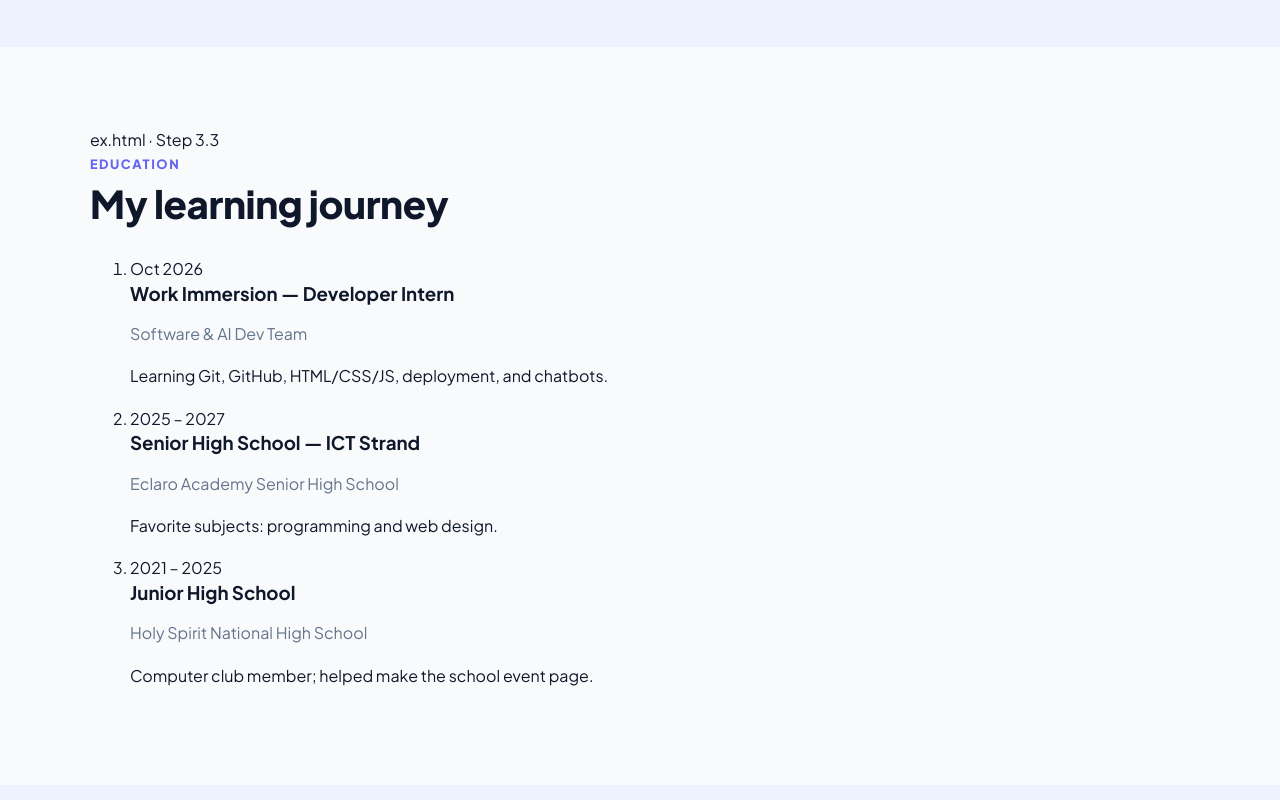
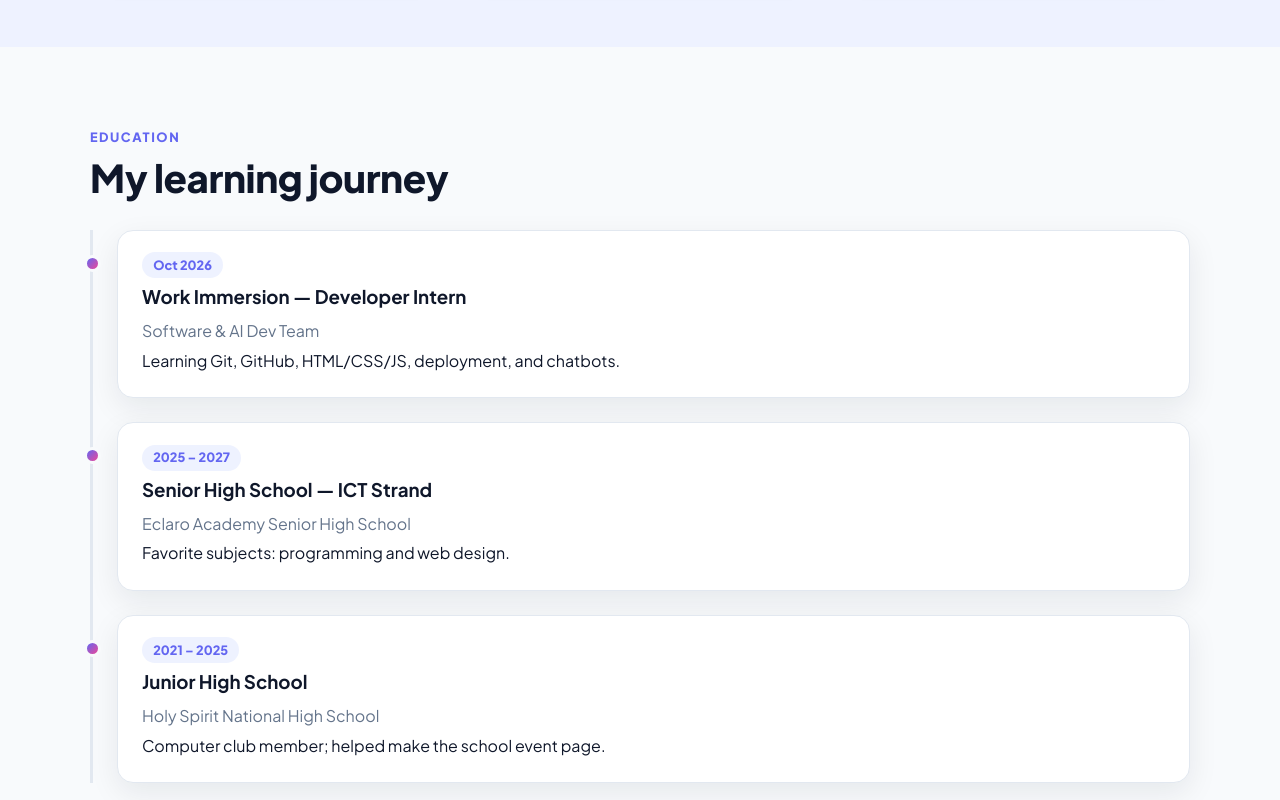
Before and after one commit to joshtiozon/portfolio, a plain HTML site: page index.html in a window 1280 px wide. Shown: the part 1500-2300 px from the top of the page. Drawn offline with Linux system fonts and the light colour scheme.

Commit message:
Added logo and fixed education timeline

```diff
--- a/css/style.css
+++ b/css/style.css
@@ -1044,3 +1044,49 @@ h3 {
         transform: none;
     }
 }
+
+/* education timeline */
+.timeline {
+    list-style: none;
+    margin: 0;
+    padding: 0 0 0 1.5rem;
+    border-left: 3px solid var(--border);
+    display: grid;
+    gap: 1.5rem;
+}
+
+.timeline-item {
+    position: relative;
+    background: var(--surface);
+    border: 1px solid var(--border);
+    border-radius: var(--radius);
+    padding: 1.25rem 1.5rem;
+    box-shadow: var(--shadow);
+}
+
+.timeline-item::before {
+    content: "";
+    position: absolute;
+    left: calc(-1.5rem - 10px);
+    top: 1.5rem;
+    width: 17px;
+    height: 17px;
+    border-radius: 50%;
+    background: var(--gradient);
+    border: 3px solid var(--bg);
+}
+
+.timeline-item p {
+    margin: 0.2rem 0;
+}
+
+.timeline-date {
+    display: inline-block;
+    font-size: 0.8rem;
+    font-weight: 800;
+    color: var(--accent);
+    background: var(--chip-bg);
+    padding: 0.15rem 0.7rem;
+    border-radius: 999px;
+    margin-bottom: 0.5rem;
+}
--- a/data/profile.js
+++ b/data/profile.js
@@ -13,13 +13,13 @@
     education: [
         {
             level: "Senior High School — ICT Strand",
-            school: "Sample Senior High School",
+            school: "Eclaro Academy Senior High School",
             years: "2025 – 2027",
             details: "Grade 12. Favorite subjects: programming and web design."
         },
         {
             level: "Junior High School",
-            school: "Sample National High School",
+            school: "Holy Spirit National High School",
             years: "2021 – 2025",
             details: "Joined the computer club and helped make the school event page."
         }
@@ -43,7 +43,7 @@
             tech: ["JavaScript"]
         }
     ],
-    hobbies: ["drawing", "mobile games", "playing basketball"],
+    hobbies: ["guitarist, mobile games, playing basketball"],
     goals: "I want to take up Computer Science in college and become a full-stack developer.",
     ojt: "Work immersion intern (developer) with a software & AI dev team, Oct 12–30, 2026.",
     contact: {
--- a/index.html
+++ b/index.html
@@ -108,8 +108,8 @@ message">
                 </div>
                 <div class="hero-art reveal">
                     <div class="avatar-ring">
-                        <!-- Optional: replace the initials with <img src="images/me.jpg" alt="Photo of ..."> -->
-                        <div class="avatar">JT</div>
+                        <img src="icon.png" alt="Photo of ...">
+                        <!-- Optional: replace the initials with  -->
                     </div>
                     <div class="float-card fc1">⚡ HTML · CSS · JS</div>
                     <div class="float-card fc2">🤖 Chatbot inside!</div>
@@ -133,7 +133,7 @@ message">
                     <ul>
                         <li><span>🎓</span> Grade 12 · ICT Strand</li>
                         <li><span>💻</span> Work immersion intern (developer)</li>
-                        <li><span>🎨</span> Hobbies: playing, guitarist</li>
+                        <li><span>🎨</span> Hobbies: guitarist, mobile games, playing basketball</li>
                         <li><span>🎯</span> Goal: penetration tester</li>
                     </ul>
                 </div>
@@ -177,7 +177,6 @@ message">
         <!-- ================= EDUCATION (timeline) ================= -->
         <section class="section" id="education">
             <div class="container">
-                ex.html · Step 3.3
                 <p class="section-kicker reveal">Education</p>
                 <h2 class="section-title reveal">My learning journey</h2>
                 <ol class="timeline">
```
Also changed, not shown: cod.jpg (added), icon.png (added).
